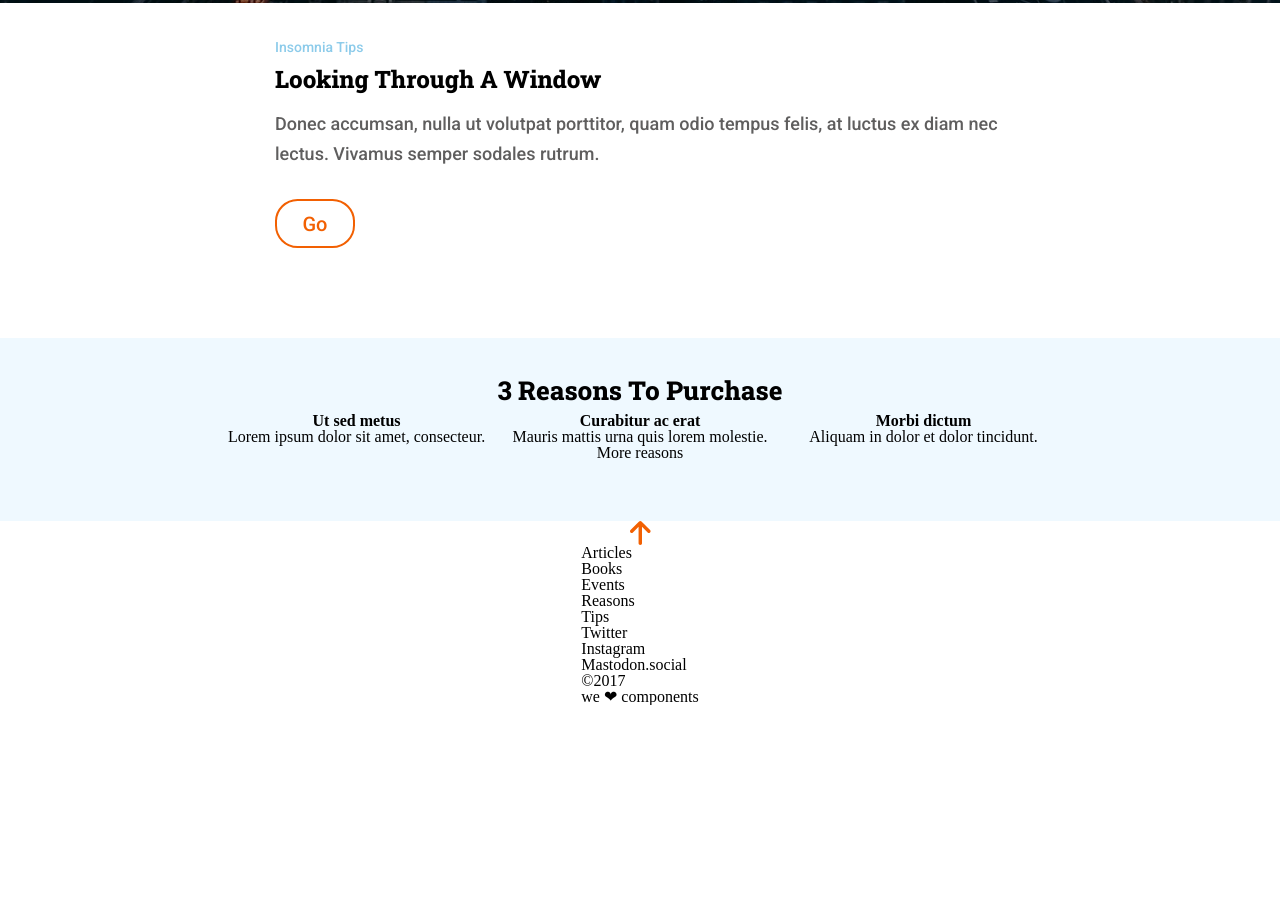
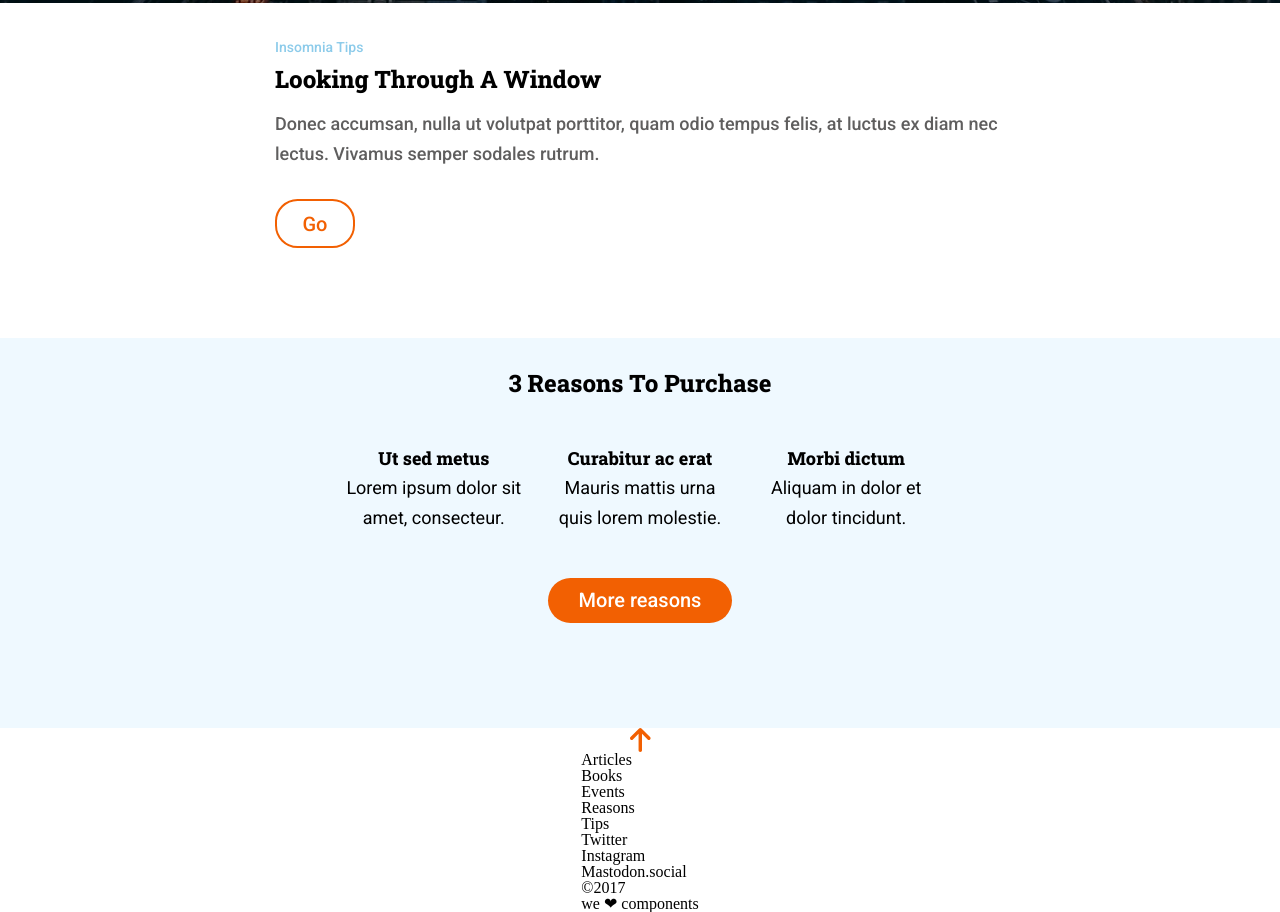
Before and after one commit to kathimansilla/Anonymous-Proxy, a website: page src/html/index.html in a window 1280 px wide. Shown: the part 797-1709 px from the top of the page. Before the commit the page ends 1502 px from the top, so only its background shows below. Drawn offline with nearby package versions, Linux system fonts and the light colour scheme; files that its build step writes are made by us from their sources; files whose address does not match are found by name.

Commit message:
section 2 ajustes medidas

```diff
--- a/src/html/partials/section2.html
+++ b/src/html/partials/section2.html
@@ -15,6 +15,6 @@
     </article>
   </div>
   <div class="section2__button">
-    <p>More reasons</p>
+    <p class="text2">More reasons</p>
   </div>
 </section>
--- a/src/scss/layout/_section2.scss
+++ b/src/scss/layout/_section2.scss
@@ -4,16 +4,46 @@
     text-align: center;
     &__title {
         font-family: $fontPpal;
-        font-size: 1.625rem;
+        font-size: 1.5rem;
         font-weight: 800;
-        line-height: 1.73;
+        line-height: 1.25;
+
+        margin-bottom: 45px;
     }
     &__articles {
         display: inline-grid;
         grid-template-rows: repeat(3, 1fr);
         grid-gap: 45px;
+        & .postSection2__title {
+            font-family: $fontPpal;
+            font-size: 1.125rem;
+            font-weight: 800;
+            line-height: 1.67;
+        }
+        & .postSection2__text {
+            font-family: $fontSec;
+            font-size: 1.125rem;
+            font-weight: 400;
+            line-height: 1.67;
+            width: 180px;
+        }
     }
-
+    &__button {
+        width: 184px;
+        height: 45px;
+        background-color:$colorButton_Heart;
+        border-radius: 22.5px;
+        margin: 45px auto;
+        display: grid;
+        & .text2 {
+            margin: auto;
+            font-family: $fontSec;
+            font-size: 1.25rem;
+            font-weight: 500;
+            color: $colorText1;
+            line-height: 2.25;
+        }
+    }
         @media screen and (min-width: 768px) {
             &__articles {
                 grid-template-columns: repeat(3, 1fr);
```
